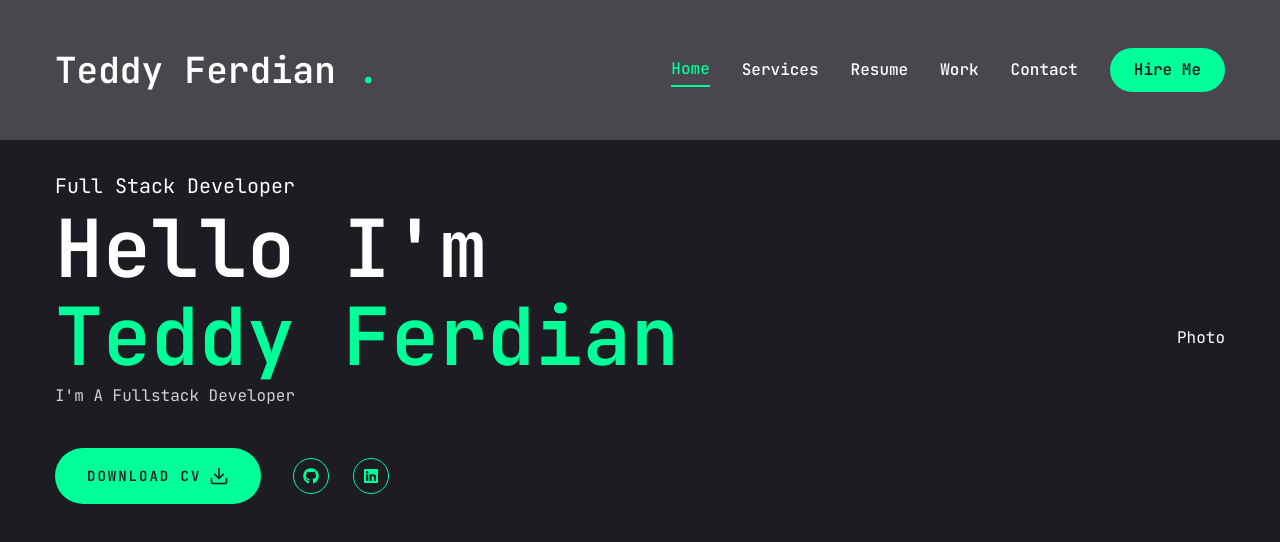
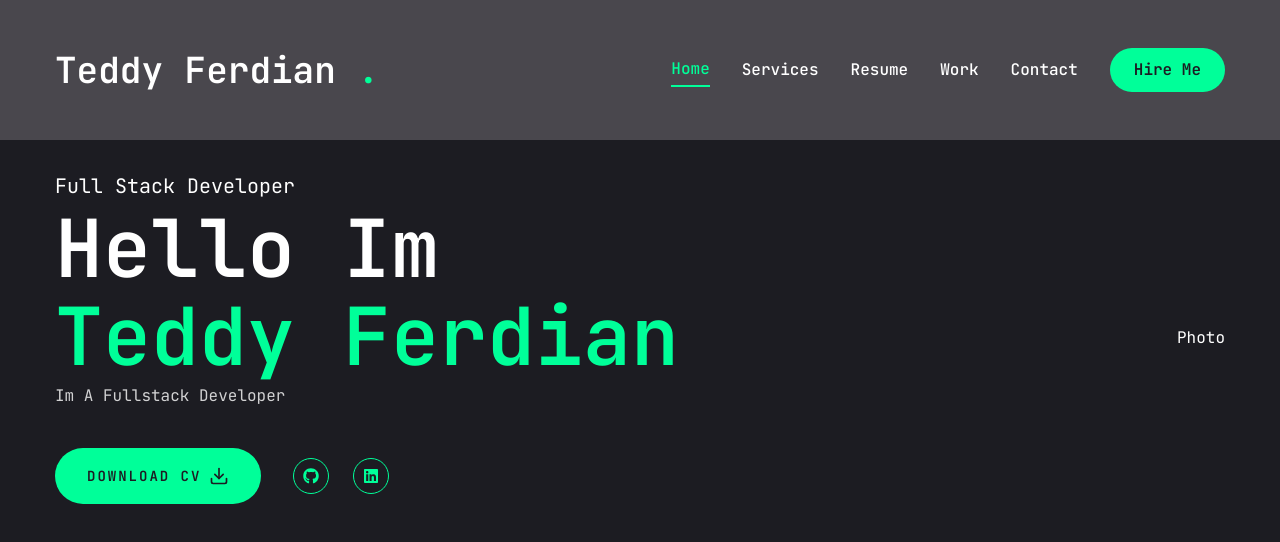
Before and after one commit to Teddy-FN/FE-portofolio, a Next.js app: page / in a window 1280 px wide. Shown: the top 542 px of the page. Built offline with nearby package versions, Linux system fonts and the light colour scheme.

Commit message:
FIxing Text

```diff
--- a/app/page.jsx
+++ b/app/page.jsx
@@ -15,11 +15,11 @@ export default function Home() {
           <div className="text-center xl:text-left">
             <span className="text-xl">Full Stack Developer</span>
             <h1 className="h1">
-              Hello I'm <br />
+              Hello Im <br />
               <span className="text-accent">Teddy Ferdian</span>
             </h1>
             <p className="max-w-[500px] mb-9 text-white/80">
-              I'm A Fullstack Developer
+              Im A Fullstack Developer
             </p>
 
             {/* Btn Social Media */}
```
